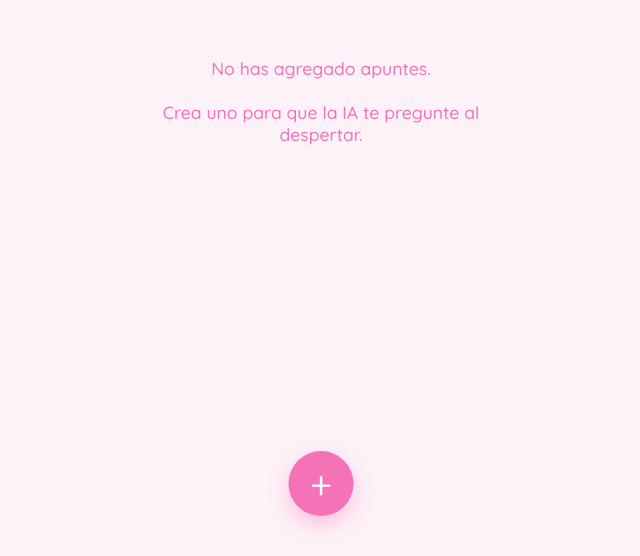
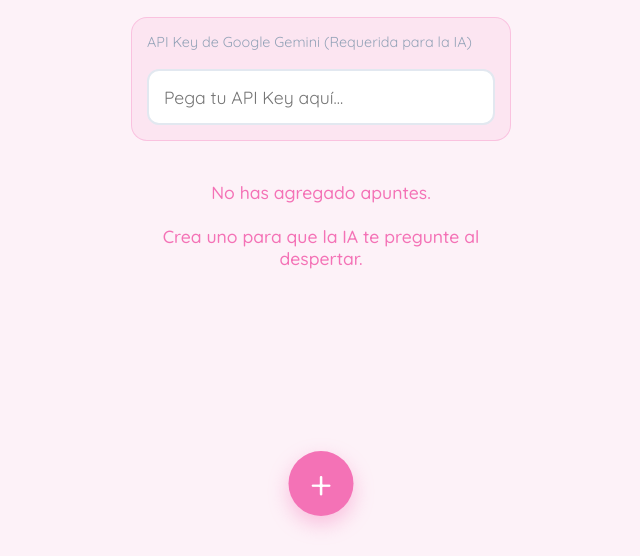
Before and after one commit to Ang2809/alarm-ai-pro, a plain HTML site: page index.html in a window 1280 px wide. Both pictures are taken after a click on the button "Temas de Estudio". Shown: the part 244-800 px from the top of the page, without its empty margins (319-959 px from the left). Drawn offline with Linux system fonts and the light colour scheme.

Commit message:
Update index.html

```diff
--- a/index.html
+++ b/index.html
@@ -487,7 +487,7 @@
 
         <!-- Vista: Temas -->
         <div class="view-section" id="view-topics">
-            <div class="settings-card" style="display: none;">
+            <div class="settings-card">
                 <label class="form-label">API Key de Google Gemini (Requerida para la IA)</label>
                 <input type="password" id="api-key-input" class="form-input" placeholder="Pega tu API Key aquí..." onchange="saveApiKey()">
             </div>
@@ -578,7 +578,7 @@
         let currentTab = 'alarms';
         let alarms = JSON.parse(localStorage.getItem('alarmsData')) || [];
         let topics = JSON.parse(localStorage.getItem('topicsData')) || [];
-        let geminiApiKey = localStorage.getItem('geminiApiKey') || 'AIzaSyBZIhT18CN3thHbqpFW1tx1Ls1cs-h2OVQ';
+        let geminiApiKey = localStorage.getItem('geminiApiKey') || '';
 
         let lastRungTime = "";
         let currentRingingInterval = null;
```
